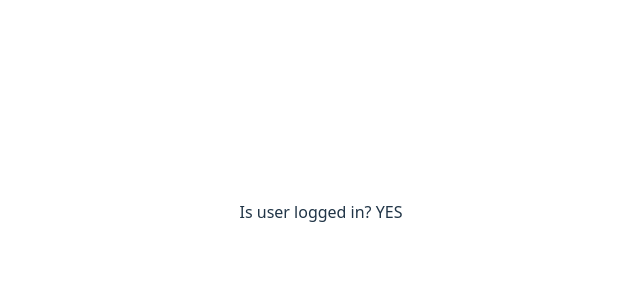
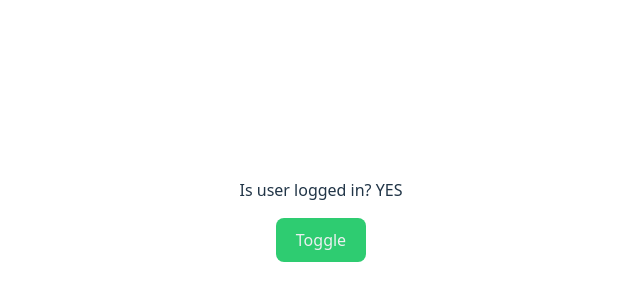
Before and after one commit to patrykomiotek/bosapp, a React (Vite) app: page / in a window 1280 px wide. Shown: the part 188-488 px from the top of the page, without its empty margins (319-959 px from the left). Built offline with nearby package versions, Linux system fonts and the light colour scheme.

Commit message:
feat: with context step 2

```diff
--- a/src/App.tsx
+++ b/src/App.tsx
@@ -29,7 +29,7 @@ function App() {
   return (
     <>
       <div>
-        <AuthContext.Provider value={{ isLoggedIn }}>
+        <AuthContext.Provider value={{ isLoggedIn, setIsLoggedIn }}>
           <AuthInfo />
         </AuthContext.Provider>
 
--- a/src/features/auth/components/AuthContext.tsx
+++ b/src/features/auth/components/AuthContext.tsx
@@ -1,9 +1,11 @@
-import { createContext } from "react";
+import { createContext, type Dispatch, type SetStateAction } from "react";
 
 type AuthContextType = {
   isLoggedIn: boolean;
+  setIsLoggedIn: Dispatch<SetStateAction<boolean>>;
 };
 
 export const AuthContext = createContext<AuthContextType>({
   isLoggedIn: false,
+  setIsLoggedIn: () => null,
 });
--- a/src/features/auth/components/AuthCredentials.tsx
+++ b/src/features/auth/components/AuthCredentials.tsx
@@ -1,8 +1,16 @@
 import { useContext } from "react";
 import { AuthContext } from "./AuthContext";
+import { Button } from "@/ui";
 
 export const AuthCredentials = () => {
   const context = useContext(AuthContext);
 
-  return <p>Is user logged in? {context.isLoggedIn ? "YES" : "NO"}</p>;
+  return (
+    <div>
+      <p>Is user logged in? {context.isLoggedIn ? "YES" : "NO"}</p>
+      <Button onClick={() => context.setIsLoggedIn((value) => !value)}>
+        Toggle
+      </Button>
+    </div>
+  );
 };
```
